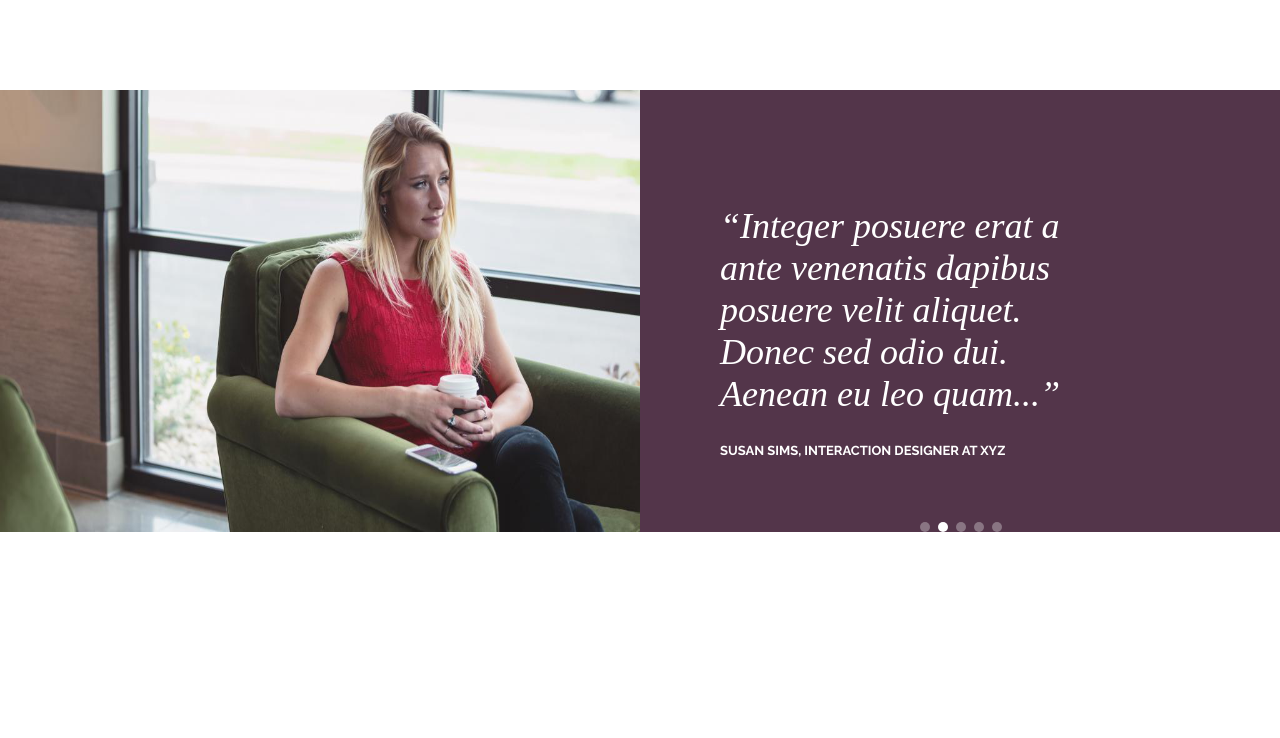
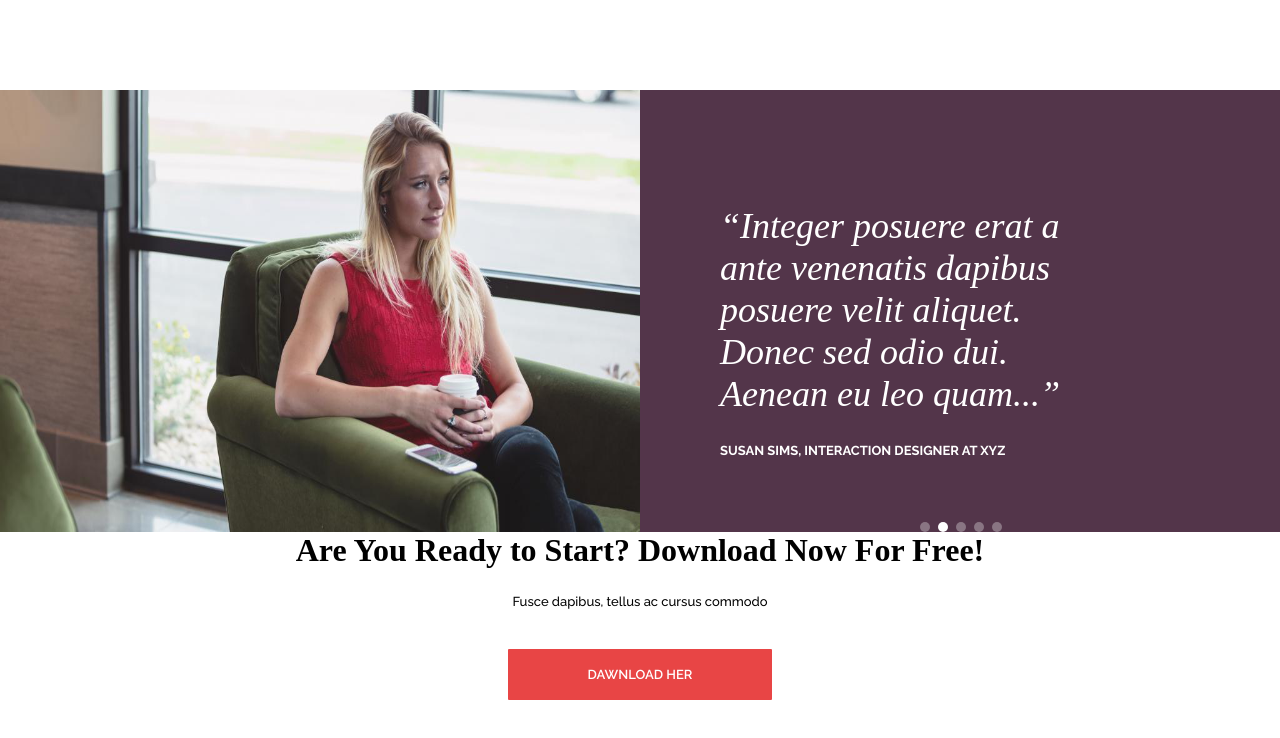
Before and after one commit to rajsuntipur/class-11, a plain HTML site: page index.html in a window 1280 px wide. Shown: the part 2625-3363 px from the top of the page. Before the commit the page ends 3161 px from the top, so only its background shows below. Drawn offline with nearby package versions, Linux system fonts and the light colour scheme.

Commit message:
download

```diff
--- a/index.html
+++ b/index.html
@@ -248,5 +248,15 @@
     </div>
 
 </div>
+<!-- ............download............. -->
+<div class="download-section">
+    <div class="container">
+        <h1>Are You Ready to Start? Download Now For Free!
+        </h1>
+        <p>Fusce dapibus, tellus ac cursus commodo
+        </p>
+        <a href="#">Dawnload Her</a>
+    </div>
+</div>
 </body>
 </html>
--- a/style.css
+++ b/style.css
@@ -313,3 +313,37 @@ font-weight: 700;
 .indi .indi-item:nth-child(2){
 background-color: white;
 }
+ /* ............download.............  */
+ .download-section .container{
+    width: 900px;
+    display: block;
+    text-align: center;
+    margin-bottom: 100px;
+ }
+ .download-section .containerr h1{
+    font-size: 28px;
+    font-weight: 300;
+    font-family:'Raleway', sans-serif;
+    margin-top: 100px;
+
+ }
+ .download-section .container p{
+    font-size: 13px;
+    font-weight: 500;
+    font-family:'Raleway', sans-serif;
+    margin-top: 25px;
+
+ }
+ .download-section .container a{
+    border-radius: 1px;
+    background-color: #E84545;
+    padding: 18px 80px;
+    font-family:'Raleway', sans-serif;
+    font-weight: 600;
+    font-size: 13px;
+    text-transform: uppercase;
+    color: white;
+    margin-top: 40px;
+    transition: 0.4s;
+
+ }
```
